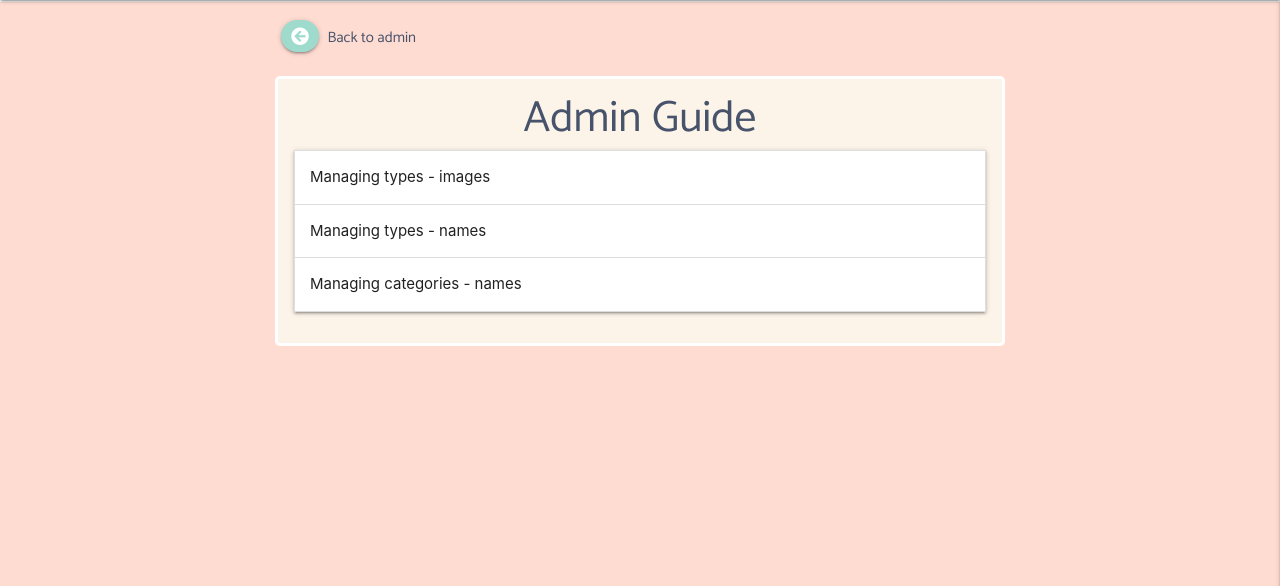
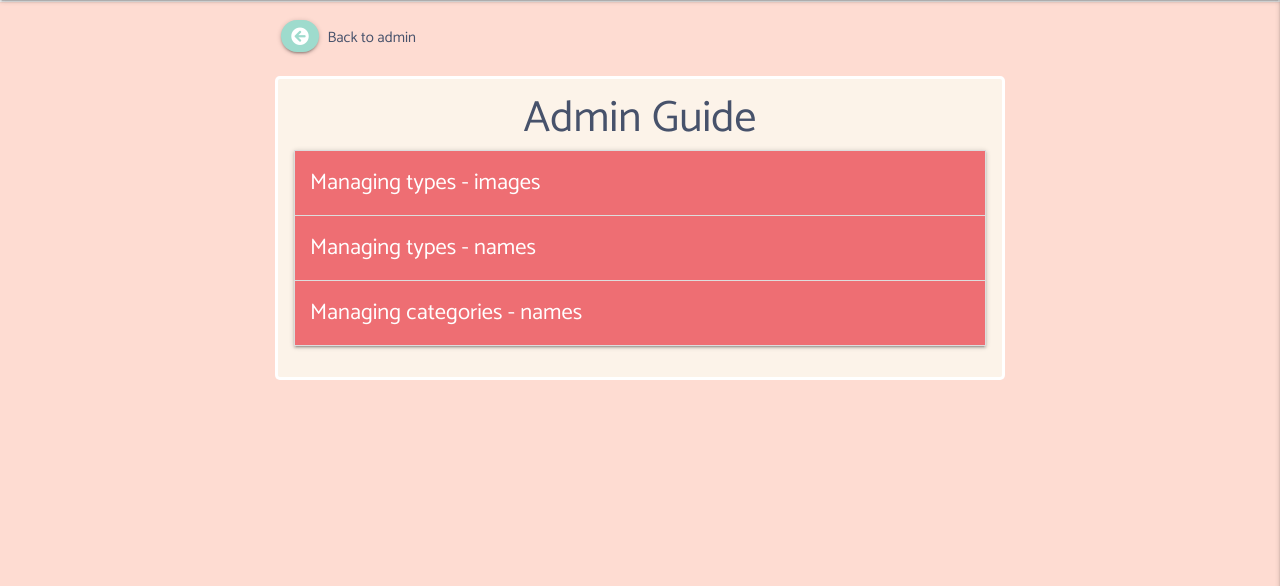
Before and after one commit to C-Undritz/Community-Treats, a Flask app: page /admin_guide in a window 1280 px wide. Shown: the part 65-651 px from the top of the page. Run offline with Flask 2, Linux system fonts and the light colour scheme; the visitor is signed in with stand-in values (Sample User, id 1); a database or web service that is not in the repository returns one stand-in record (values such as "Sample title"); some libraries are stand-ins or nearby versions; some web fonts are replaced.

Commit message:
style: added styles for the admin gudie collapsible

```diff
--- a/static/css/style.css
+++ b/static/css/style.css
@@ -564,6 +564,14 @@ footer {
     font-size: 1.35rem;
 }
 
+/* ---------- Collapsible ---------- */
+.collapsible-header {
+    background-color: #ee6e73;
+    color: #ffffff;
+    font-family: 'Catamaran', sans-serif;
+    font-size: 1.5rem;
+}
+
 /* ---------- Navigation ---------- */
 #nav-guide {
     display: -webkit-box;
```
